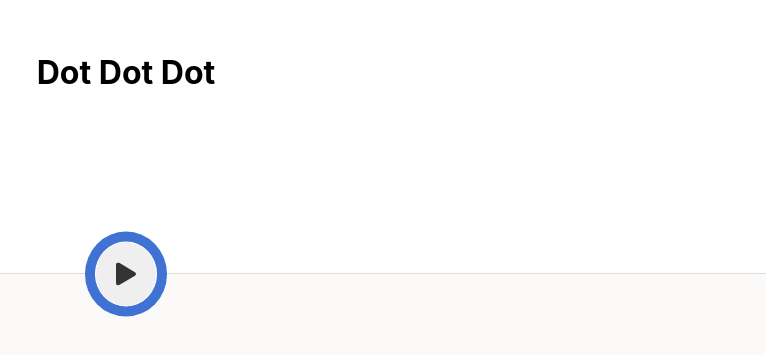
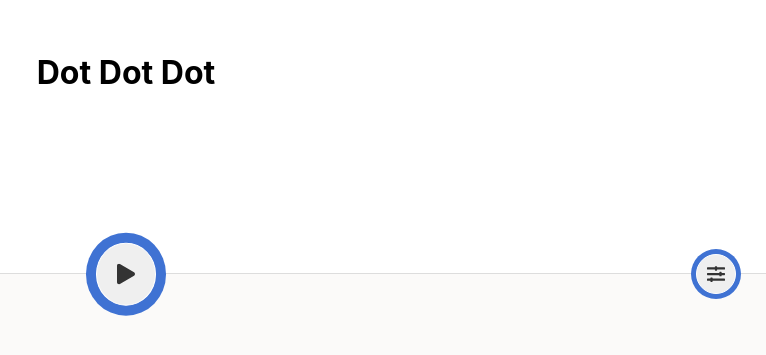
Before and after one commit to ydkn-co/dot-dot-dot, a React (Vite) app: page / in a window 1280 px wide. Shown: the part 127-482 px from the top of the page, without its empty margins (514-1280 px from the left). Built offline with nearby package versions, Linux system fonts and the light colour scheme.

Commit message:
Add settings component

```diff
--- a/src/components/Game/ControlButton.module.scss
+++ b/src/components/Game/ControlButton.module.scss
@@ -4,12 +4,13 @@
   cursor: pointer;
   display: grid;
   padding: 20px;
+  width: 60px;
 }
 
 .Icon {
-  display: inline-block;
+  display: block;
   height: auto;
-  width: 20px;
+  width: 100%;
 
   * {
     fill: #333;
--- a/src/components/Game/ControlButton.tsx
+++ b/src/components/Game/ControlButton.tsx
@@ -26,9 +26,9 @@ const ControlButton: React.FC<
       {...rest}
     >
       <Icon
-        aria-hidden={true}
         className={styles.Icon}
         focusable={false}
+        role="presentation"
       />
     </button>
   )
--- a/src/components/Game/Game.module.scss
+++ b/src/components/Game/Game.module.scss
@@ -37,7 +37,7 @@
   top: 0;
 }
 
-.Game__IsActive .TopPane {
+.Game--active .TopPane {
   height: 100px;
 }
 
@@ -47,7 +47,7 @@
   bottom: 0;
 }
 
-.Game__IsActive .BottomPane {
+.Game--active .BottomPane {
   height: 50px;
 }
 
@@ -61,3 +61,19 @@
   position: absolute;
   transform: translate(-50%, -50%);
 }
+
+.Settings {
+  align-items: center;
+  background: #3f72d3;
+  border-radius: 50%;
+  justify-content: center;
+  padding: 5px;
+  position: absolute;
+  right: 0;
+  transform: translate(-50%, -50%);
+}
+
+.SettingsButton {
+  padding: 10px;
+  width: 40px;
+}
--- a/src/components/Game/Game.tsx
+++ b/src/components/Game/Game.tsx
@@ -8,6 +8,7 @@ import { ReactComponent as Play } from '../../assets/play.svg'
 import { GameStatus } from '.'
 import ControlButton from './ControlButton'
 import styles from './Game.module.scss'
+import Settings from './Settings'
 
 const isPlayable = (gameStatus: GameStatus) => [
   GameStatus.Paused,
@@ -33,7 +34,7 @@ const Game: React.FC<GameProps> = (props) => {
         className,
         styles.Game,
         {
-          [styles.Game__IsActive]: isActive(gameStatus)
+          [styles['Game--active']]: isActive(gameStatus)
         }
       )}
     >
@@ -74,6 +75,10 @@ const Game: React.FC<GameProps> = (props) => {
             />
           )}
         </div>
+
+        <Settings
+          className={styles.Settings}
+        />
       </div>
     </div>
   )
--- /dev/null
+++ b/src/components/Game/Settings.module.scss
@@ -0,0 +1,59 @@
+.Settings {
+  align-items: center;
+  background: #3f72d3;
+  border-radius: 50%;
+  justify-content: center;
+  padding: 5px;
+  position: absolute;
+  right: 0;
+  transform: translate(-50%, -50%);
+}
+
+.ToggleButton {
+  padding: 10px;
+  width: 40px;
+}
+
+.Pane {
+  background: #fff;
+  border-radius: 8px;
+  box-shadow: 2px 4px 4px rgb(0 0 0 / 50%);
+  display: none;
+  opacity: 0%;
+  padding: 40px;
+  position: absolute;
+  right: 0;
+  top: -20px;
+  transform: translateY(-95%);
+  transition: all 0.2s ease-in-out;
+}
+
+.Pane::after {
+  border-left: 10px solid transparent;
+  border-right: 10px solid transparent;
+  border-top: 10px solid #fff;
+  bottom: 1px;
+  content: " ";
+  display: block;
+  height: 0;
+  position: absolute;
+  right: 15px;
+  transform: translateY(100%);
+  width: 8;
+}
+
+.Pane--animatingIn {
+  display: block;
+}
+
+.Pane--visible {
+  display: block;
+  opacity: 100%;
+  top: -20px;
+  transform: translateY(-100%);
+}
+
+.Pane--animatingOut {
+  display: block;
+  opacity: 0%;
+}
--- /dev/null
+++ b/src/components/Game/Settings.tsx
@@ -0,0 +1,71 @@
+import cx from 'classnames'
+import * as React from 'react'
+import { useTranslation } from 'react-i18next'
+
+import { ReactComponent as SettingsIcon } from '../../assets/settings.svg'
+// eslint-disable-next-line max-len
+import useVisibilityAnimationClassModifier from '../../hooks/useVisibilityAnimationClassModifier'
+import ControlButton from './ControlButton'
+import styles from './Settings.module.scss'
+
+interface SettingsProps {
+  className?: string;
+}
+
+const Settings: React.FC<SettingsProps> = (props) => {
+  const { className } = props
+  const { t } = useTranslation()
+  const {
+    isVisible,
+    cssClassModifier,
+    toggleIsVisible
+  } = useVisibilityAnimationClassModifier({
+    duration: 200,
+    isVisible: false
+  })
+
+  return (
+    <div
+      className={cx(
+        className,
+        styles.Settings
+      )}
+    >
+      <ControlButton
+        Icon={SettingsIcon}
+        aria-expanded={isVisible}
+        aria-haspopup="true"
+        className={styles.ToggleButton}
+        data-testid="settings-btn"
+        onClick={toggleIsVisible}
+        text={
+          isVisible
+            ? t('game.settings.opened')
+            : t('game.settings.closed')
+        }
+      />
+
+      <div
+        className={cx(
+          styles.Pane,
+          // eslint-disable-next-line security/detect-object-injection
+          styles[`Pane${cssClassModifier}`]
+        )}
+        role="menu"
+        tabIndex={-1}
+      >
+        <h1
+          className={styles.heading}
+          id="settings"
+        >
+          {t('game.settings.heading')}
+        </h1>
+        <input
+          type="range"
+        />
+      </div>
+    </div>
+  )
+}
+
+export default React.memo(Settings)
--- /dev/null
+++ b/src/hooks/useVisibilityAnimationClassModifier.ts
@@ -0,0 +1,71 @@
+import * as React from 'react'
+
+interface HookProps {
+  duration: number; // ms
+  isVisible?: boolean;
+}
+
+const useVisibilityAnimationClassModifier = (props: HookProps) : {
+  cssClassModifier: string,
+  isVisible: boolean,
+  toggleIsVisible: () => void
+} => {
+  const [isFirstRender, setIsFirstRender] = React.useState(true)
+  const { duration, isVisible: isVisibleProp } = props
+  const timeoutId = React.useRef<number | undefined>(undefined)
+
+  const [
+    cssClassModifier,
+    setCssClassModifier
+  ] = React.useState<string>(isVisibleProp ? '--visible' : '')
+
+  const [
+    isVisible,
+    setIsVisible
+  ] = React.useState(isVisibleProp || false)
+
+  React.useEffect(() => {
+    setIsFirstRender(false)
+  }, [])
+
+  React.useEffect(() => {
+    if (isFirstRender) {
+      return
+    }
+
+    if (timeoutId.current) {
+      clearTimeout(timeoutId.current)
+    }
+
+    if (isVisible) {
+      setCssClassModifier('--animatingIn')
+
+      timeoutId.current = window.setTimeout(() => {
+        setCssClassModifier(() => '--visible')
+      }, duration)
+    } else {
+      setCssClassModifier('--animatingOut')
+
+      timeoutId.current = window.setTimeout(() => {
+        setCssClassModifier(() => '')
+      }, duration)
+    }
+
+    return () => clearTimeout(timeoutId.current)
+  },
+  // eslint-disable-next-line react-hooks/exhaustive-deps
+  [
+    duration,
+    isVisible
+  ])
+
+  const toggleIsVisible = () => setIsVisible(!isVisible)
+
+  return {
+    cssClassModifier,
+    isVisible,
+    toggleIsVisible
+  }
+}
+
+export default useVisibilityAnimationClassModifier
--- a/translations/en.json
+++ b/translations/en.json
@@ -4,8 +4,14 @@
   },
   "game": {
     "controlButtonText": {
-      "pause": "Pause",
-      "play": "Play"
+      "pause": "Pause game",
+      "play": "Play game"
+    },
+    "settings": {
+      "closed": "Close settings",
+      "difficultyLabel": "Choose a difficulty",
+      "heading": "Settings",
+      "opened": "Open settings"
     }
   }
 }
```
Also changed, not shown: src/assets/settings.svg (added).
